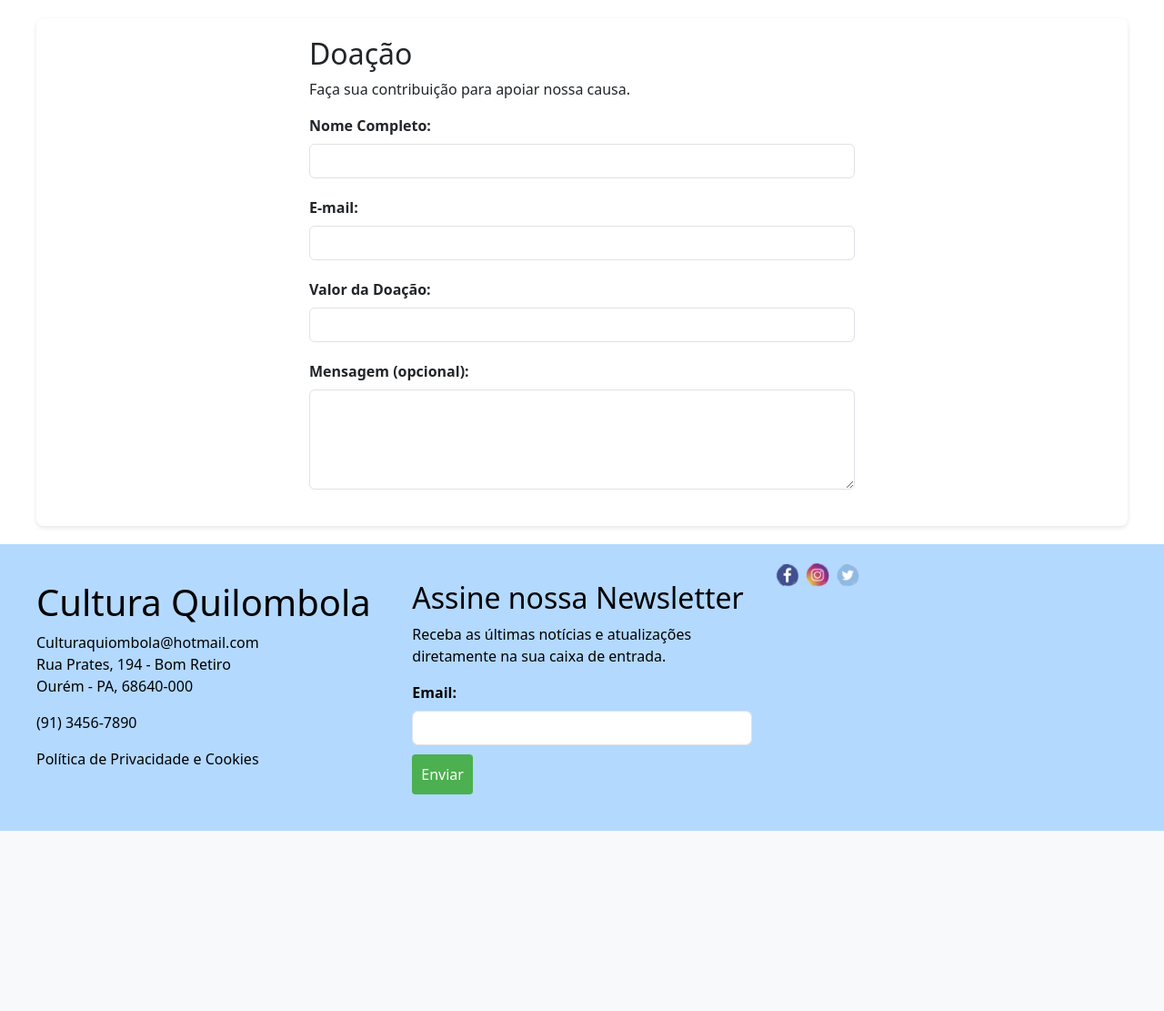
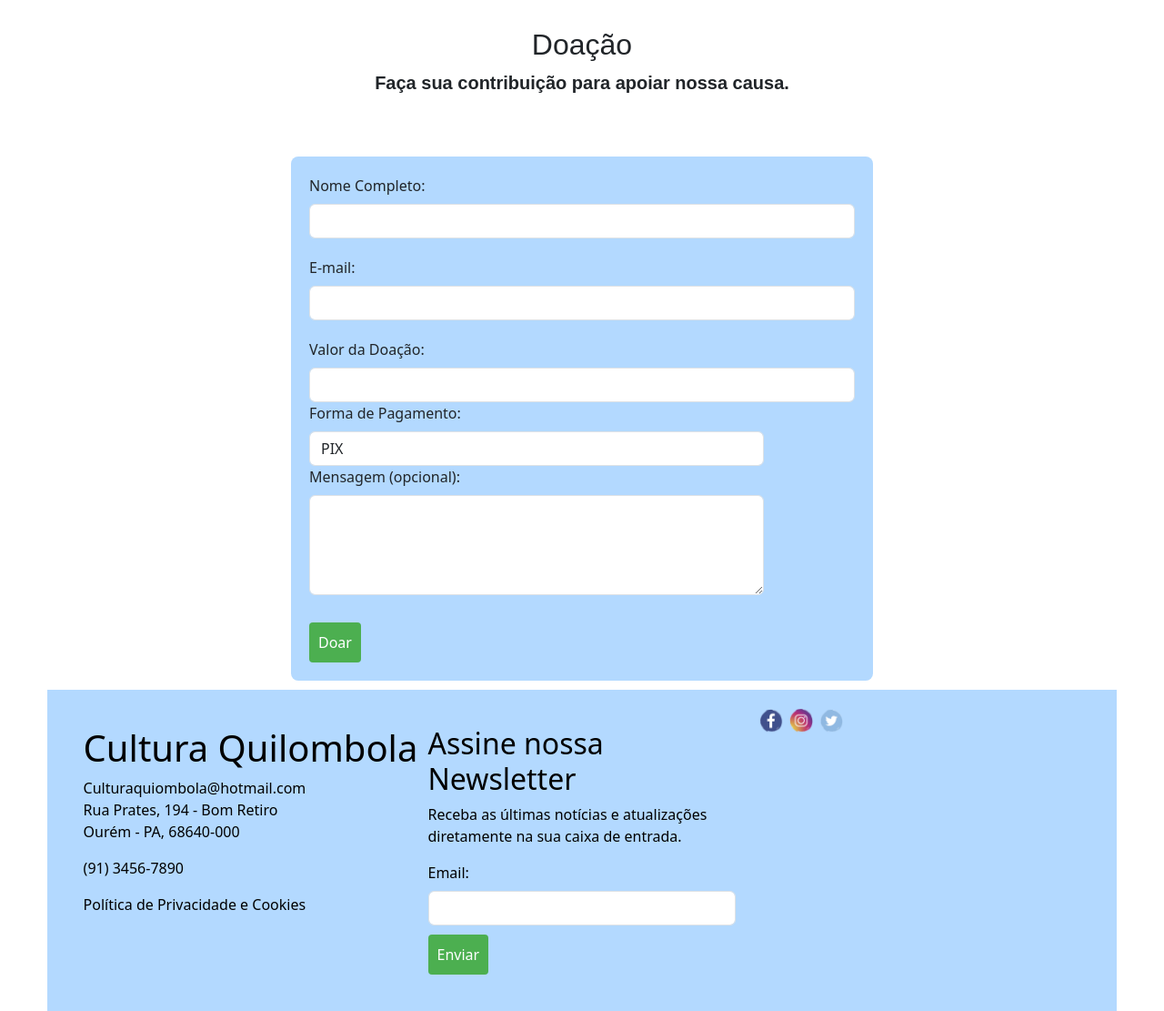
Before and after one commit to WerllonSantos/CulturaQuilombola, a Django app: page /culturaquilombola/doar/ in a window 1280 px wide. Shown: the part 122-1233 px from the top of the page at 91% size. Before the commit the page ends 1035 px from the top, so only its background shows below. Run offline with Django 5.2, Linux system fonts and the light colour scheme.

Commit message:
reforma 02

```diff
--- a/static/css/style.css
+++ b/static/css/style.css
@@ -311,51 +311,41 @@
      gap: 20px;
      width: 100%;
 }
+.doar {
 
-.container-doar {
-            max-width: 1200px;
-            margin: 20px auto;
+     margin: 10px ;
+     background-color: #b3d9ff;
      padding: 20px;
-            background-color: #fff;
      border-radius: 8px;
-            box-shadow: 0 2px 5px rgba(0, 0, 0, 0.1);
+     box-shadow: 10 10 10px rgba(0, 0, 0, 0.1);
+     width: 50%;
+
 }
 
-.donation-form {
-            max-width: 600px;
-            margin: 0 auto;
+.titulo-doar {
+     font-size: 20px;
+     font-family: Arial, sans-serif;
+     text-align: center;
+     margin-bottom: 10px;
+     font-weight: bold;
+     padding: 30px;
 }
 
-.form-group {
-            margin-bottom: 20px;
+.doar form {
+     display: grid;
+     gap: 20px;
+     width: 100%;
 }
 
-.form-label {
-            font-weight: bold;
-            display: block;
-            margin-bottom: 5px;
-        }
-
-.form-control {
-            width: 100%;
-            padding: 8px;
-            border-radius: 4px;
-            border: 1px solid #ccc;
-            box-sizing: border-box;
-        }
-
-.btn {
-            display: inline-block;
-            padding: 10px 20px;
-            background-color: #007bff;
+.doar button {
+     background-color: #4caf50;
      color: #fff;
+     padding: 10px;
      border: none;
      border-radius: 4px;
      cursor: pointer;
-        }
+     margin-top: 30px;
 
-.btn:hover {
-            background-color: #0056b3;
 }
 
 .contact-info-form{
--- a/template/doar.html
+++ b/template/doar.html
@@ -3,10 +3,17 @@
 {% block title %} Doar {% endblock %}
 {% block body %}
 
-    <div class="container-doar">
-        <div class="donation-form">
-            <h2>Doação</h2>
-            <p>Faça sua contribuição para apoiar nossa causa.</p>
+
+
+<div class="container-doar ">
+
+    <div class="titulo-doar ">
+       <h2 class="text-center" > Doação</h2>
+       <p> Faça sua contribuição para apoiar nossa causa.</p>
+    </div>
+
+    <div id="doar" class="container-doar d-flex flex-column align-items-center">
+    <div class="doar">
         <form action="#" method="post">
             <div class="form-group">
                 <label for="name" class="form-label">Nome Completo:</label>
@@ -19,15 +26,30 @@
             <div class="form-group">
                 <label for="amount" class="form-label">Valor da Doação:</label>
                 <input type="number" id="amount" name="amount" class="form-control" required>
+
+
+         <div class="col-md-10">
+        <label for="payment-method" class="form-label">Forma de Pagamento:</label>
+                <select id="payment-method" name="payment-method" class="form-control" required>
+                    <option value="pix">PIX</option>
+                    <option value="boleto">Boleto</option>
+                    <option value="cartao_credito">Cartão de Crédito</option>
+                    <option value="cartao_debito">Cartão de Débito</option>
+                </select>
             </div>
-                <div class="form-group">
+
+         <div class="col-md-10">
         <label for="message" class="form-label">Mensagem (opcional):</label>
                 <textarea id="message" name="message" class="form-control" rows="4"></textarea>
             </div>
             <div class="form-group">
+          <button type="submit" class="btn btn-primary">Doar</button>
+        </div>
+
+
+       </form>
 
     </div>
-            </form>
 </div>
-    </div>
+
 {% endblock %}
```
Lines whose indentation alone changed are shown as unchanged.
